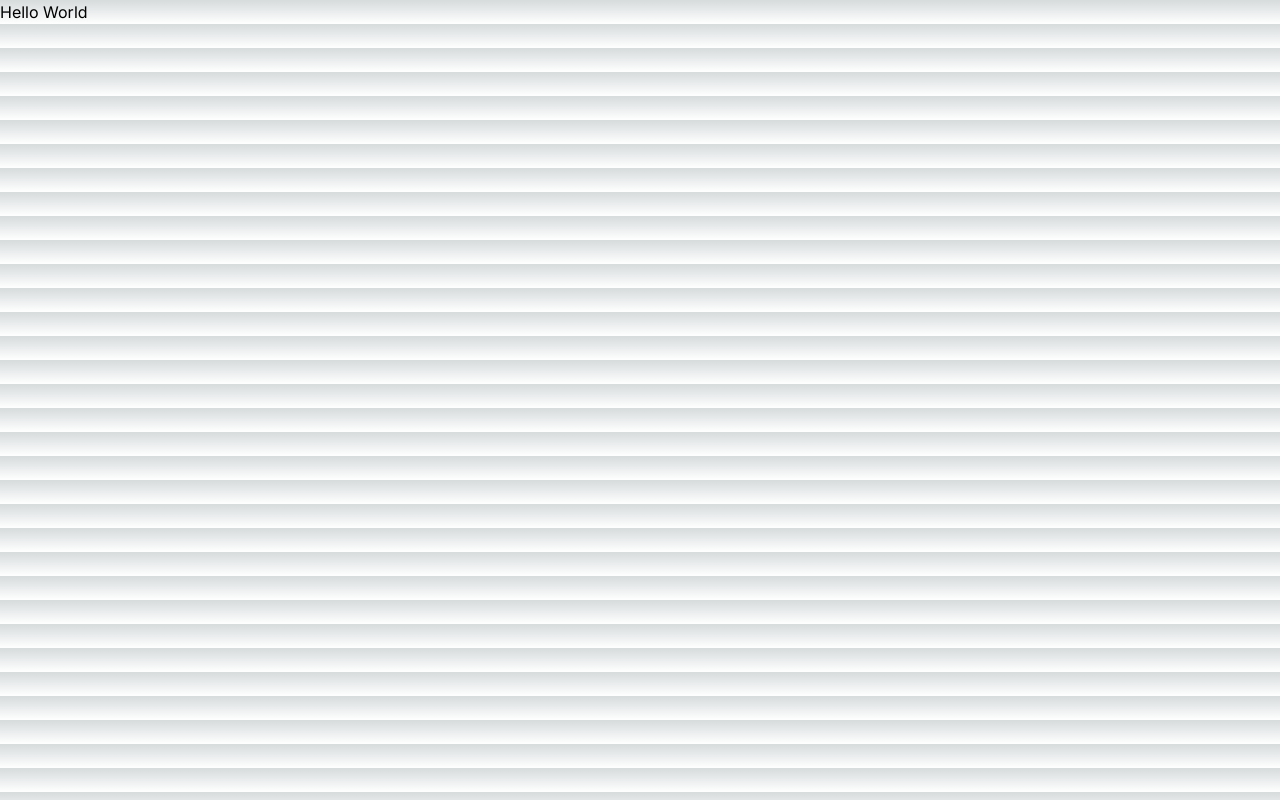
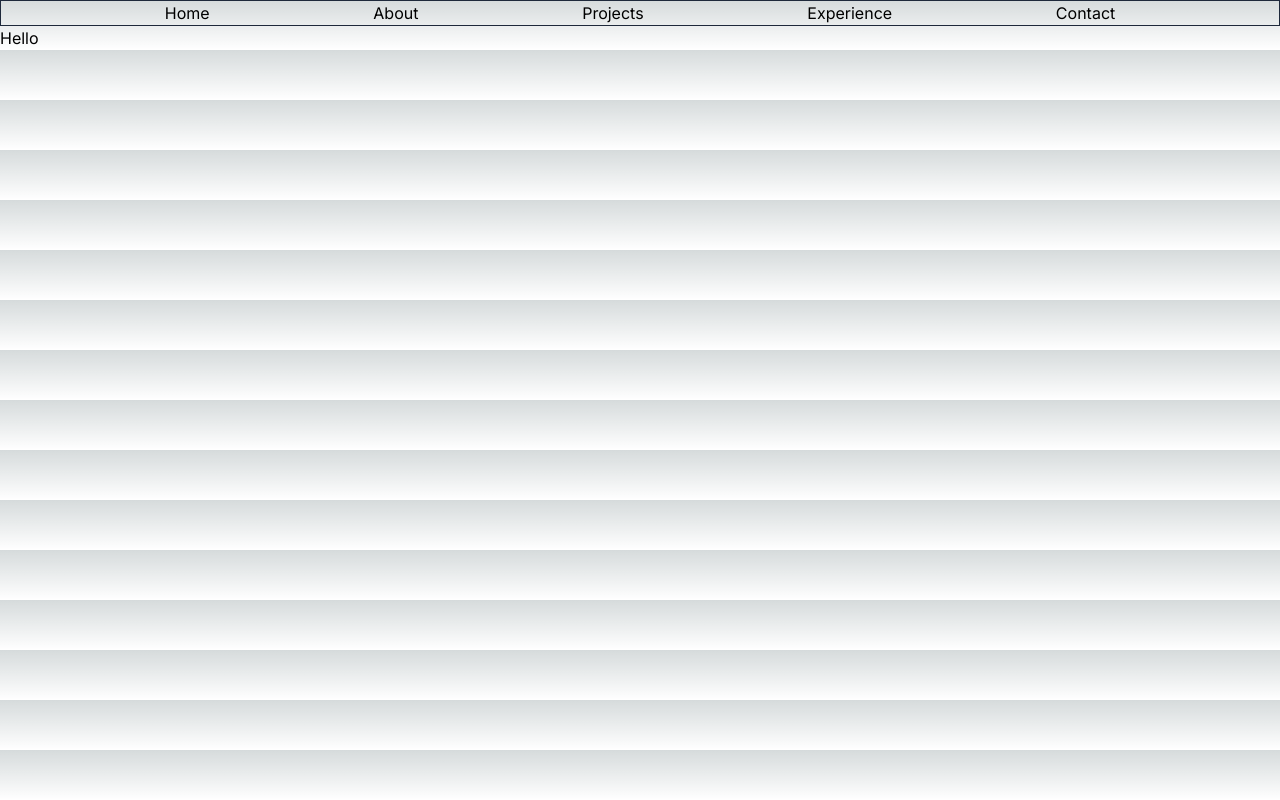
Before and after one commit to ricardoa23/cv-resume, a Next.js app: page / in a window 1280 px wide. Built offline with nearby package versions, Linux system fonts and the light colour scheme.

Commit message:
created nav-bar structure / added color schema to tailwind config

```diff
--- a/src/app/page.tsx
+++ b/src/app/page.tsx
@@ -5,8 +5,7 @@ import {HeroSection, Navbar, WorkHistory, SkillsSection } from '../components'
 export default function Home() {
   return (
     <div>
-      Hello World
-
+      <Navbar/>
     </div>
   )
 }
--- a/src/components/navbar/NavBar.tsx
+++ b/src/components/navbar/NavBar.tsx
@@ -1,9 +1,29 @@
-import React from 'react'
+import React from "react";
 
 const NavBar = () => {
   return (
-    <div>NavBar</div>
-  )
-}
+    <div className="bg-accent">
+      <ul className= "flex justify-evenly border border-solid border-slate-800">
+        <li>
+          <a href="">Home</a>
+        </li>
+        <li>
+          <a href="">About</a>
+        </li>
+        <li>
+          <a href="">Projects</a>
+        </li>
+        <li>
+          <a href="">Experience</a>
+        </li>
+        <li>
+          <a href="">Contact</a>
+        </li>
+      </ul>
+      <div className="bg-cta"> Hello </div>
+    </div>
 
-export default NavBar
+  );
+};
+
+export default NavBar;
--- a/tailwind.config.ts
+++ b/tailwind.config.ts
@@ -13,8 +13,22 @@ const config: Config = {
         'gradient-conic':
           'conic-gradient(from 180deg at 50% 50%, var(--tw-gradient-stops))',
       },
+      colors: {
+        accent1: "219EBC",
+        accent2: "023047",
+        accent3: "FB8500",
+        accent4: "FFB703",
+        sideBar: "8ECAE6",
+        cvbg: "D7D7D7",
+      }
     },
   },
   plugins: [],
 }
 export default config
+/* original colors
+        accent: "125699",
+        cta: "1E90FF",
+        sidebarGray: "848484",
+        cvbg: "D7D7D7"
+*/
```
